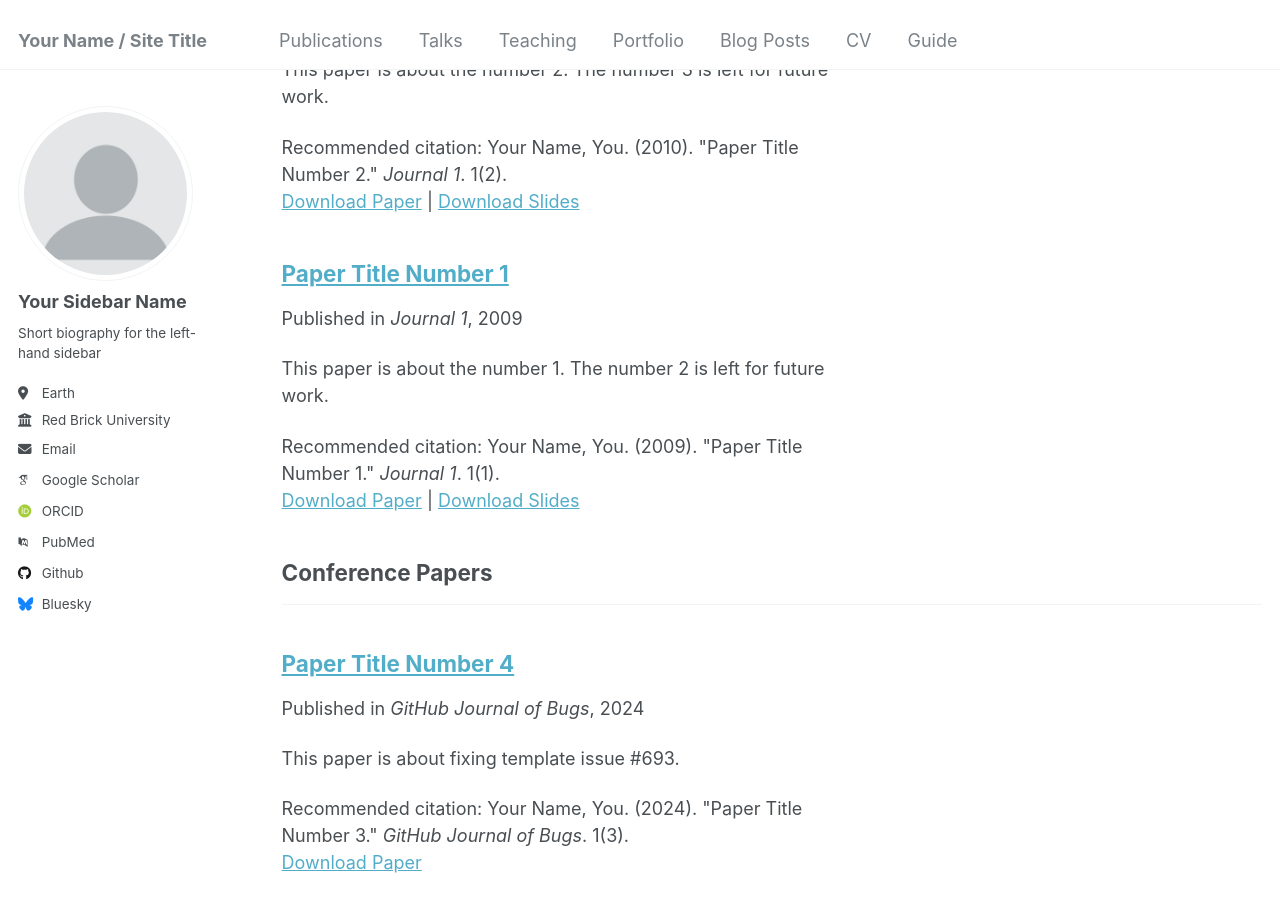
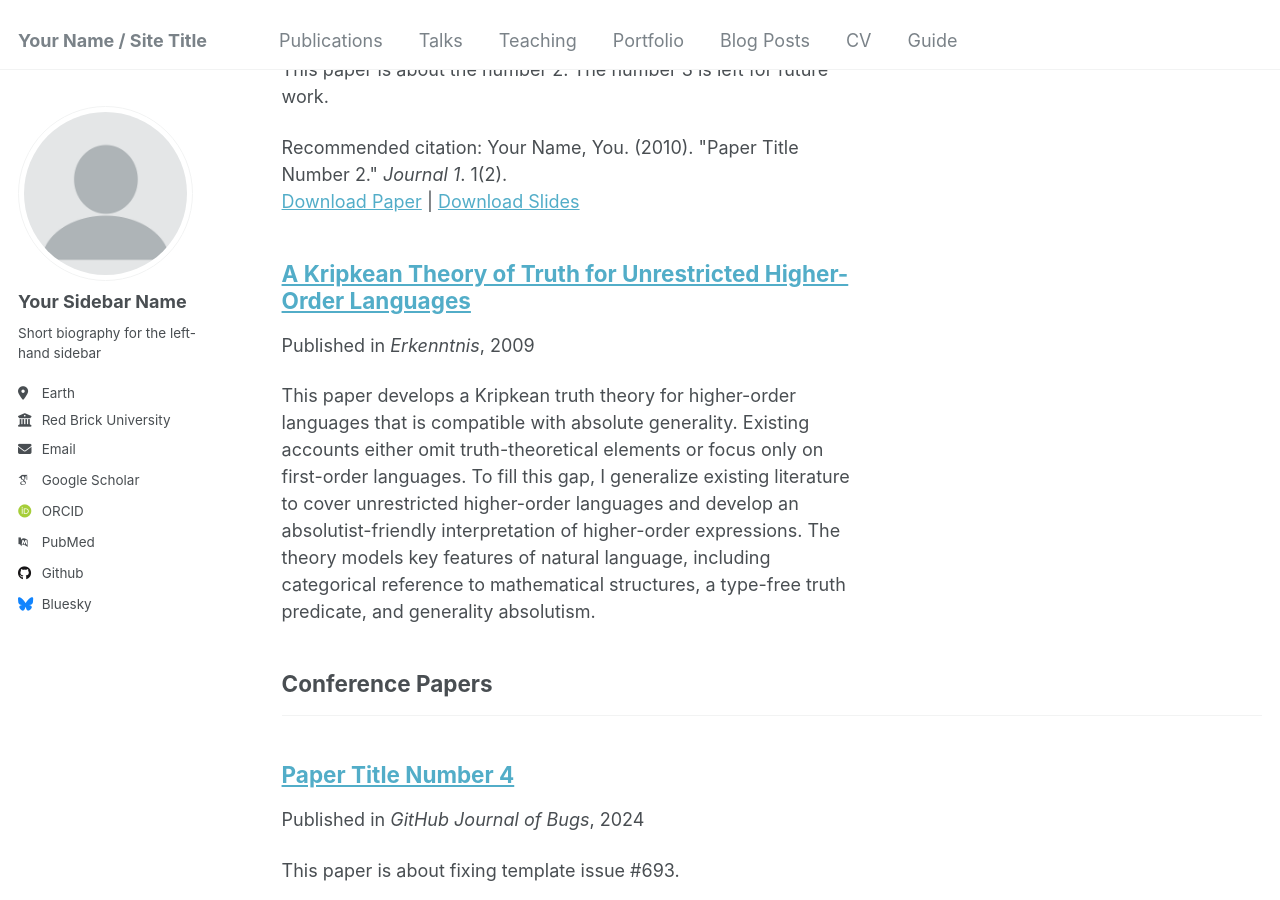
Before and after one commit to SimSchmitt/SimonSchmitt, a Jekyll site: the page built from _pages/publications.html, in a window 1280 px wide and 900 px high, scrolled down 649 px. Built offline with Jekyll 4.4.1, drawn with Linux system fonts in a browser that asks for light colours; some web fonts are replaced.

Commit message:
Update 2009-10-01-paper-title-number-1.md

```diff
--- a/_publications/2009-10-01-paper-title-number-1.md
+++ b/_publications/2009-10-01-paper-title-number-1.md
@@ -1,14 +1,20 @@
 ---
-title: "Paper Title Number 1"
+title: "A Kripkean Theory of Truth for Unrestricted Higher-Order Languages"
 collection: publications
 category: manuscripts
-permalink: /publication/2009-10-01-paper-title-number-1
-excerpt: 'This paper is about the number 1. The number 2 is left for future work.'
-date: 2009-10-01
-venue: 'Journal 1'
-slidesurl: 'http://academicpages.github.io/files/slides1.pdf'
-paperurl: 'http://academicpages.github.io/files/paper1.pdf'
-citation: 'Your Name, You. (2009). &quot;Paper Title Number 1.&quot; <i>Journal 1</i>. 1(1).'
+permalink:
+excerpt: 'This paper develops a Kripkean truth theory for higher-order languages that is
+compatible with absolute generality. Existing accounts either omit
+truth-theoretical elements or focus only on first-order languages. To fill
+this gap, I generalize existing literature to cover unrestricted higher-order languages
+and develop an absolutist-friendly interpretation of higher-order expressions. The
+theory models key features of natural language, including categorical reference to
+mathematical structures, a type-free truth predicate, and generality absolutism.'
+//date: 2009-10-01
+venue: Erkenntnis
+//slidesurl: 'http://academicpages.github.io/files/slides1.pdf'
+//paperurl: 'http://academicpages.github.io/files/paper1.pdf'
+//citation: 'Your Name, You. (2009). &quot;Paper Title Number 1.&quot; <i>Journal 1</i>. 1(1).'
 ---
 
 The contents above will be part of a list of publications, if the user clicks the link for the publication than the contents of section will be rendered as a full page, allowing you to provide more information about the paper for the reader. When publications are displayed as a single page, the contents of the above "citation" field will automatically be included below this section in a smaller font.
```
